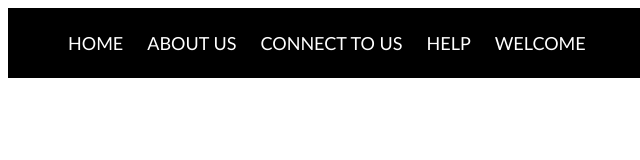
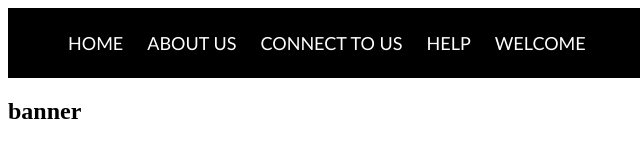
Before and after one commit to sepehr-13/nav, a plain HTML site: page index.html in a window 1280 px wide. Shown: the full height of the page, 0-640 px from the left. Drawn offline with Linux system fonts and the light colour scheme.

Commit message:
banner
add banner

```diff
--- a/index.html
+++ b/index.html
@@ -16,5 +16,6 @@
             <li><a href="#">WELCOME</a></li>
         </ul>
     </nav>
+    <section id="banner"><h2>banner</h2></section>
 </body>
 </html>
```
